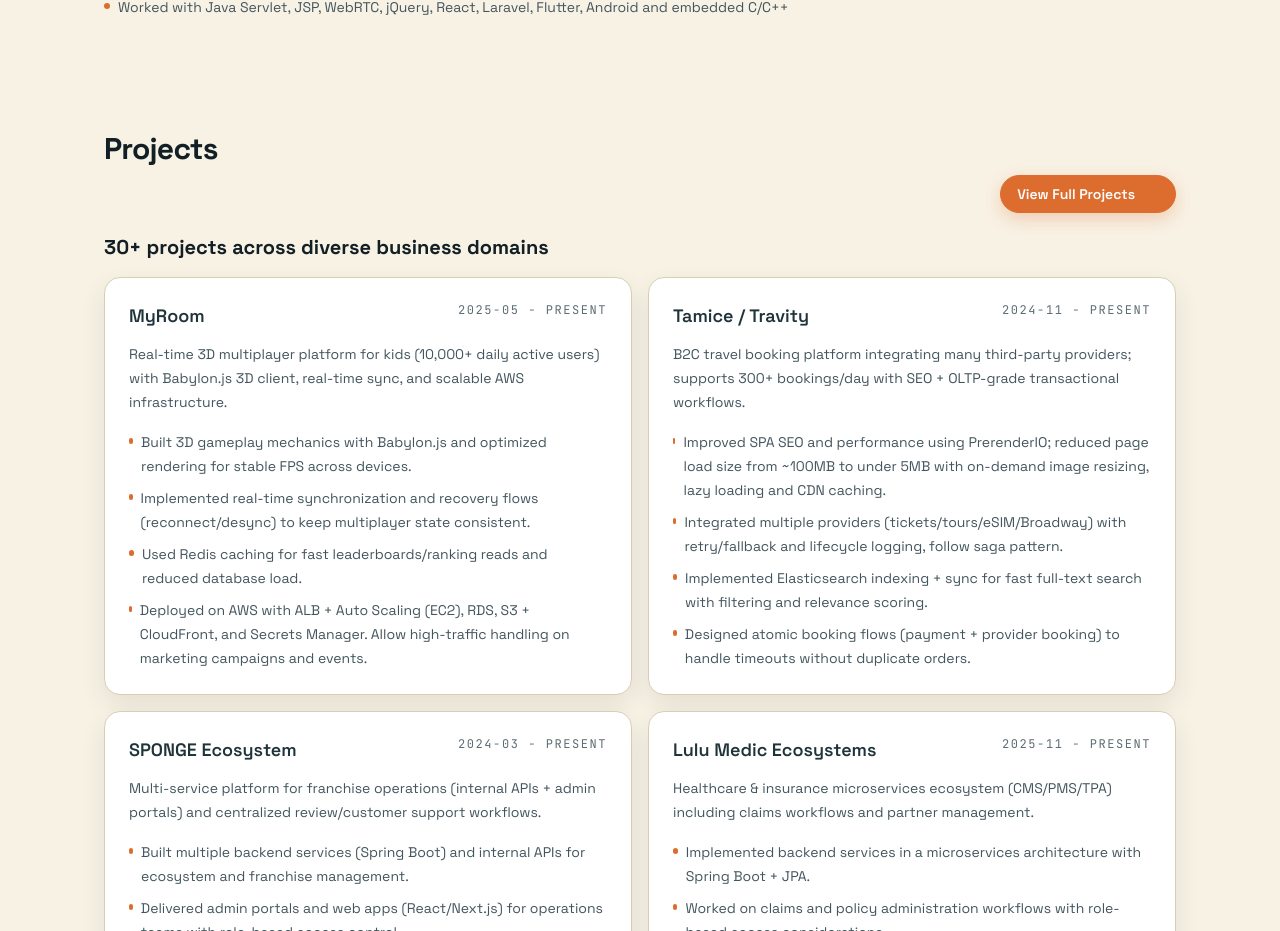
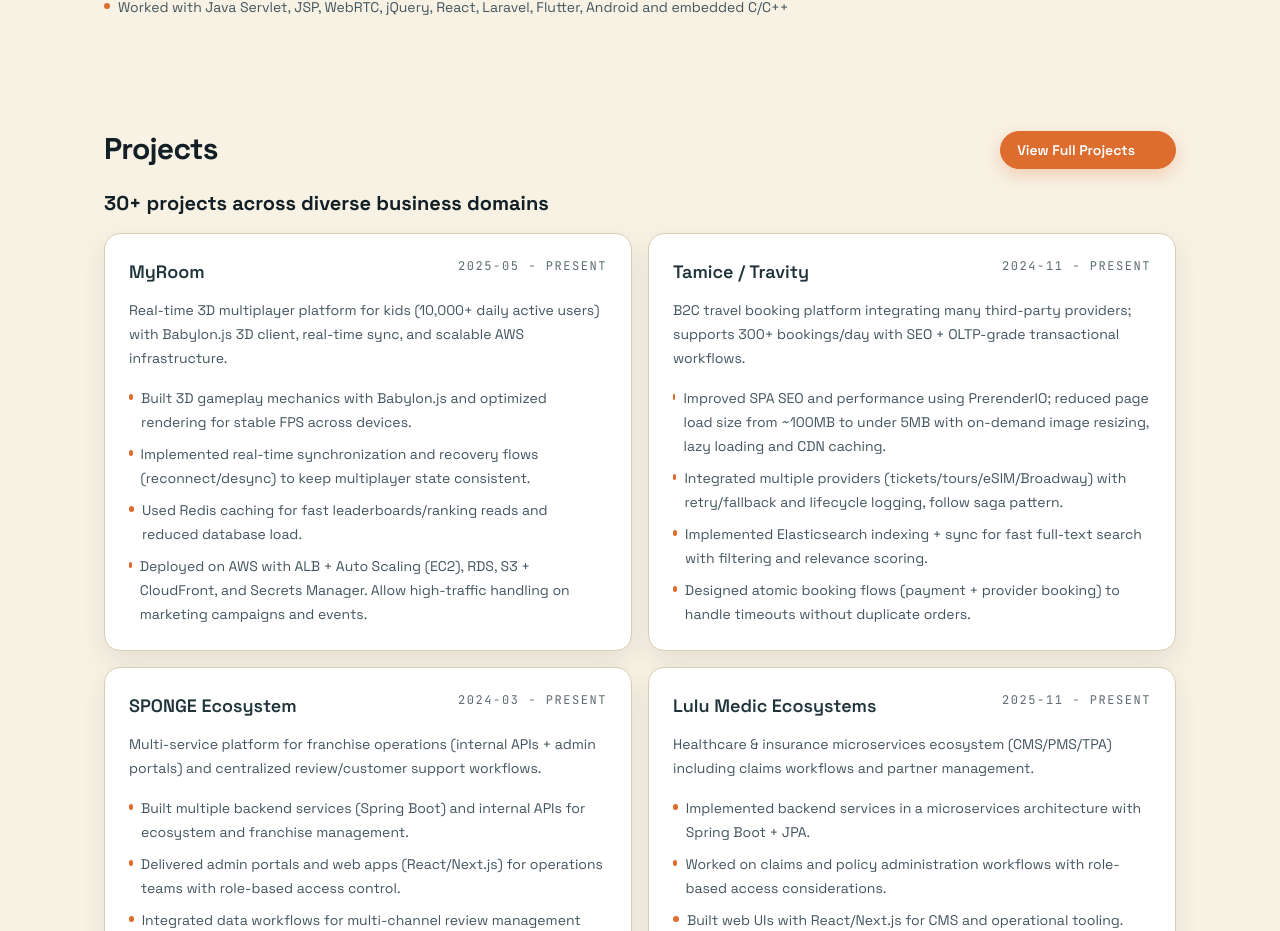
Before and after one commit to nhut-ha-98/nhutha-portfolio, a Next.js app: page / in a window 1280 px wide. Shown: the part 5498-6429 px from the top of the page. Built offline with nearby package versions, Linux system fonts and the light colour scheme; some icons are missing.

Commit message:
fix: adjust margin for project section link for improved layout

```diff
--- a/components/headless/ProjectsSection.tsx
+++ b/components/headless/ProjectsSection.tsx
@@ -27,7 +27,7 @@
   return (
     <SectionContainer id="projects" spacing="default">
       <SectionShell title="Projects">
-        <div className="mb-5 flex justify-end -mt-6">
+        <div className="mb-5 flex justify-end -mt-17">
           <Link
             href="/projects"
             aria-label="View full projects"
```
